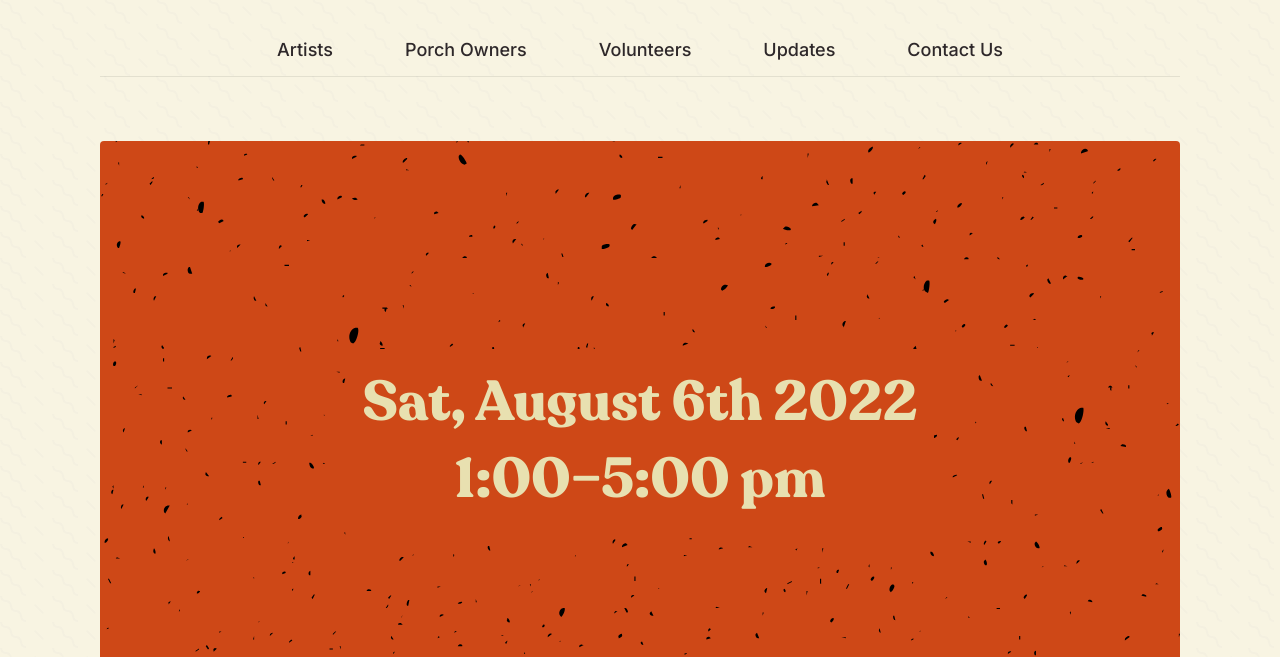
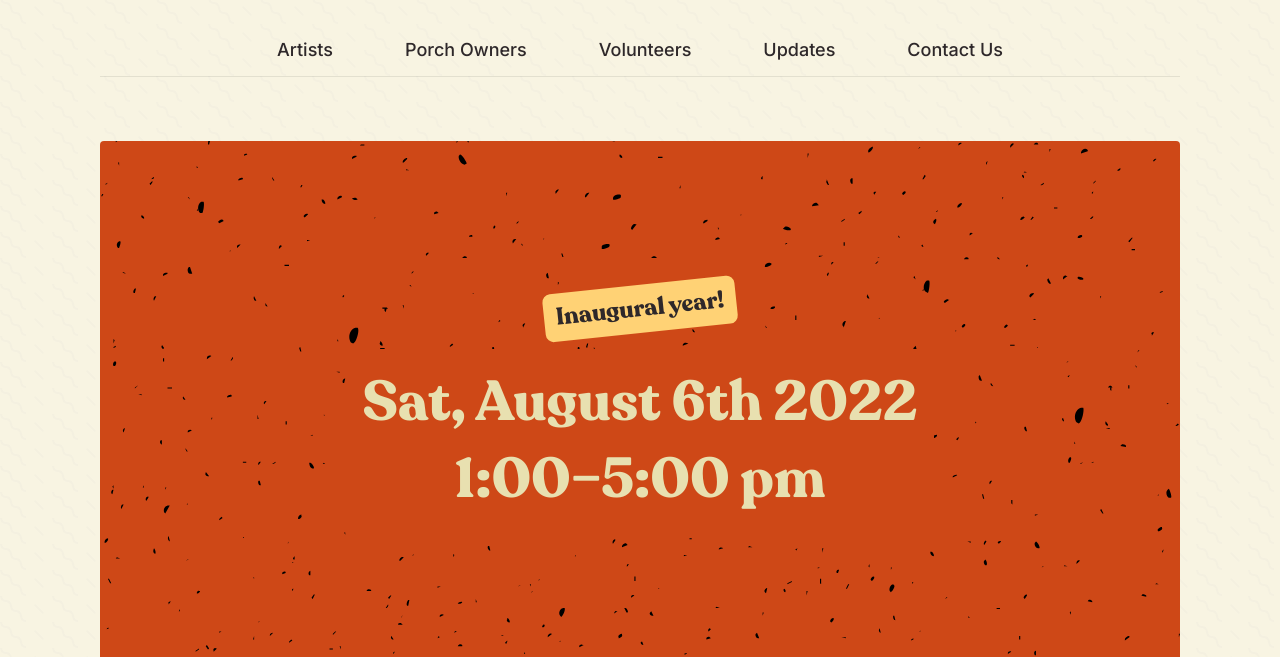
Before and after one commit to jmaeat/tacomaporchfest.org, an Astro site: page / in a window 1280 px wide. Shown: the part 262-919 px from the top of the page. Built offline with nearby package versions, Linux system fonts and the light colour scheme; Astro itself is replaced by a stand-in of ours.

Commit message:
feat: add a fun lil label in the hero section

```diff
--- a/src/components/HeroSection.astro
+++ b/src/components/HeroSection.astro
@@ -1,12 +1,17 @@
 <section
-	class="my-8 lg:my-16 container texture-background bg-primary py-16 md:py-40 lg:py-52 grid place-items-center relative overflow-clip rounded"
+	class="my-8 lg:my-16 container texture-background bg-primary pt-24 pb-16 md:py-40 lg:py-52 grid place-items-center overflow-hidden lg:rounded"
 	aria-labelledby="#site-hero"
 >
 	<h1
 		id="site-hero"
-		class="bg-primary !leading-snug text-center font-serif font-bold md:p-4 text-3xl md:text-[56px] text-[#e8e0b0]"
+		class="bg-primary !leading-snug text-center font-serif font-bold md:p-4 text-3xl md:text-[56px] text-[#e8e0b0] relative"
 	>
 		Sat, August 6th 2022<br />
 		1:00&ndash;5:00 pm
+		<span
+			class="bg-tertiary text-copy block whitespace-nowrap px-3 py-2 font-serif text-lg sm:text-2xl font-bold absolute -top-16 left-1/2 translate-x-[-50%] rounded-lg -rotate-6"
+		>
+			Inaugural year!
+		</span>
 	</h1>
 </section>
```
